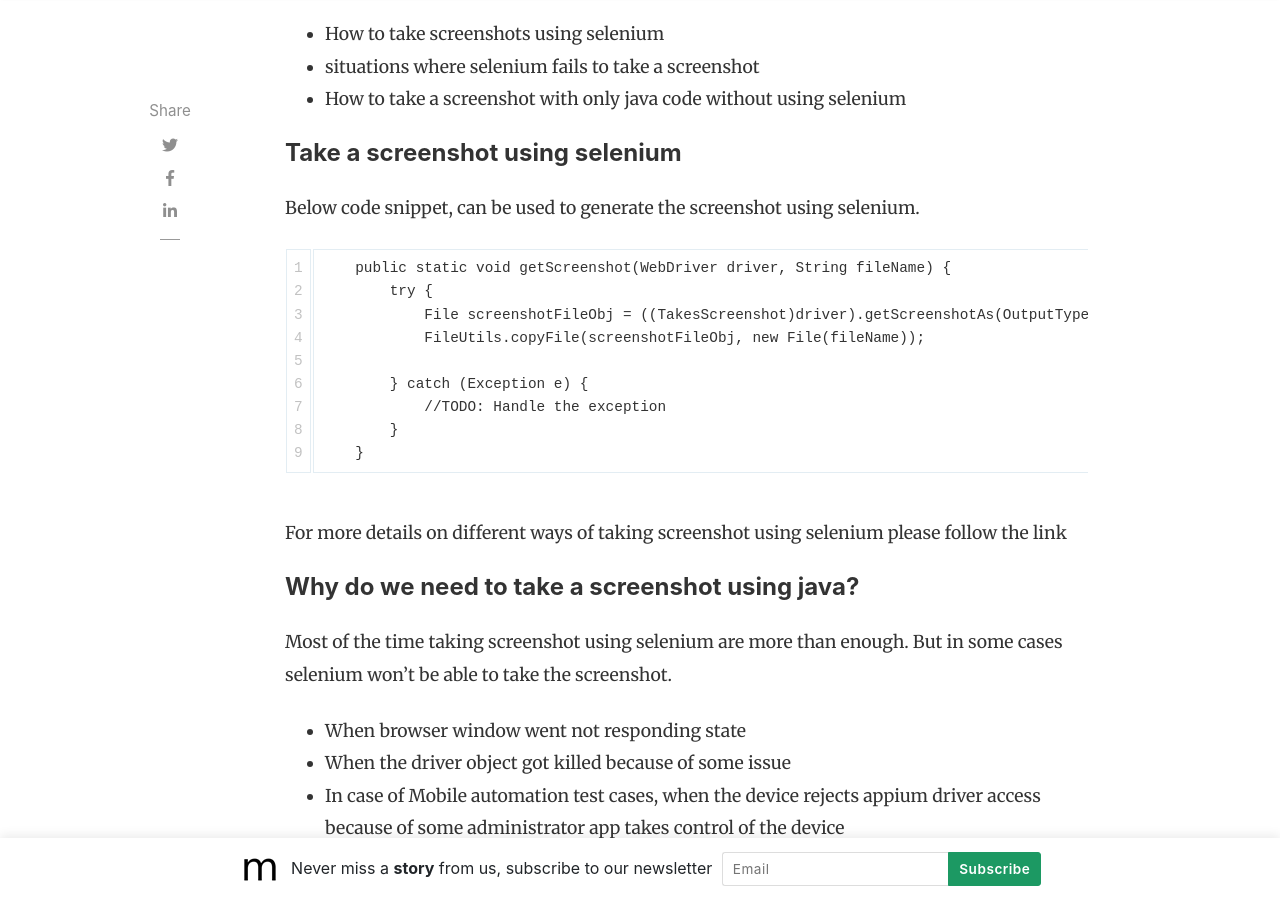
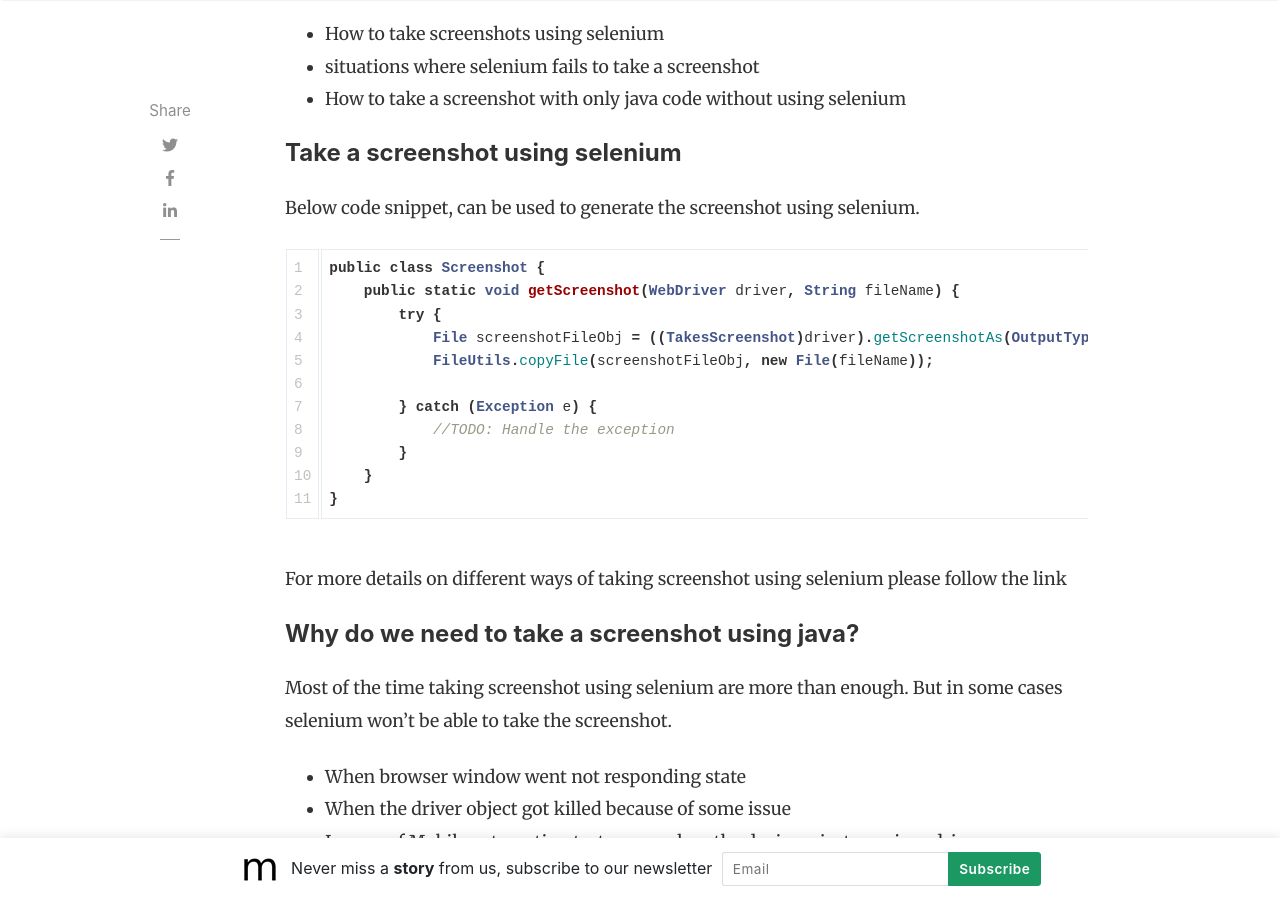
Before and after one commit to phemasundar/testing-school, a Jekyll site: the page built from _posts/2020-06-17-screenshot-java.md, in a window 1280 px wide and 900 px high, scrolled down 1188 px. Built offline with Jekyll 4.4.1, drawn with Linux system fonts in a browser that asks for light colours; nearby versions of some CDN libraries; comment, search, counter and statistics services are not loaded.

Commit message:
Updated the code block type

````diff
--- a/_posts/2020-06-17-screenshot-java.md
+++ b/_posts/2020-06-17-screenshot-java.md
@@ -22,7 +22,8 @@ In this article we are going to discuss the following:
 
 Below code snippet, can be used to generate the screenshot using selenium.
 
-```html
+```java
+public class Screenshot {
     public static void getScreenshot(WebDriver driver, String fileName) {
         try {
             File screenshotFileObj = ((TakesScreenshot)driver).getScreenshotAs(OutputType.FILE);
@@ -32,6 +33,7 @@ Below code snippet, can be used to generate the screenshot using selenium.
             //TODO: Handle the exception
         }
     }
+}
 ```
 
 For more details on different ways of taking screenshot using selenium please follow the link
````
